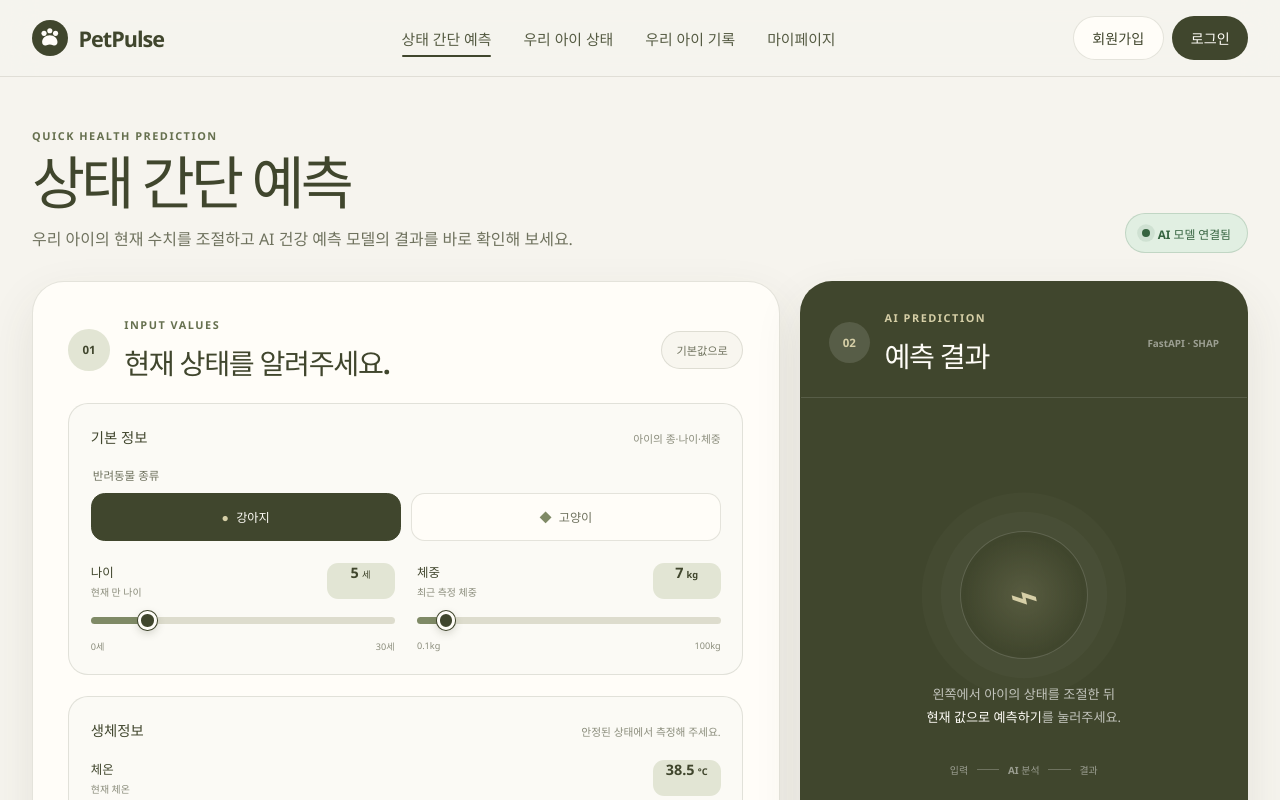
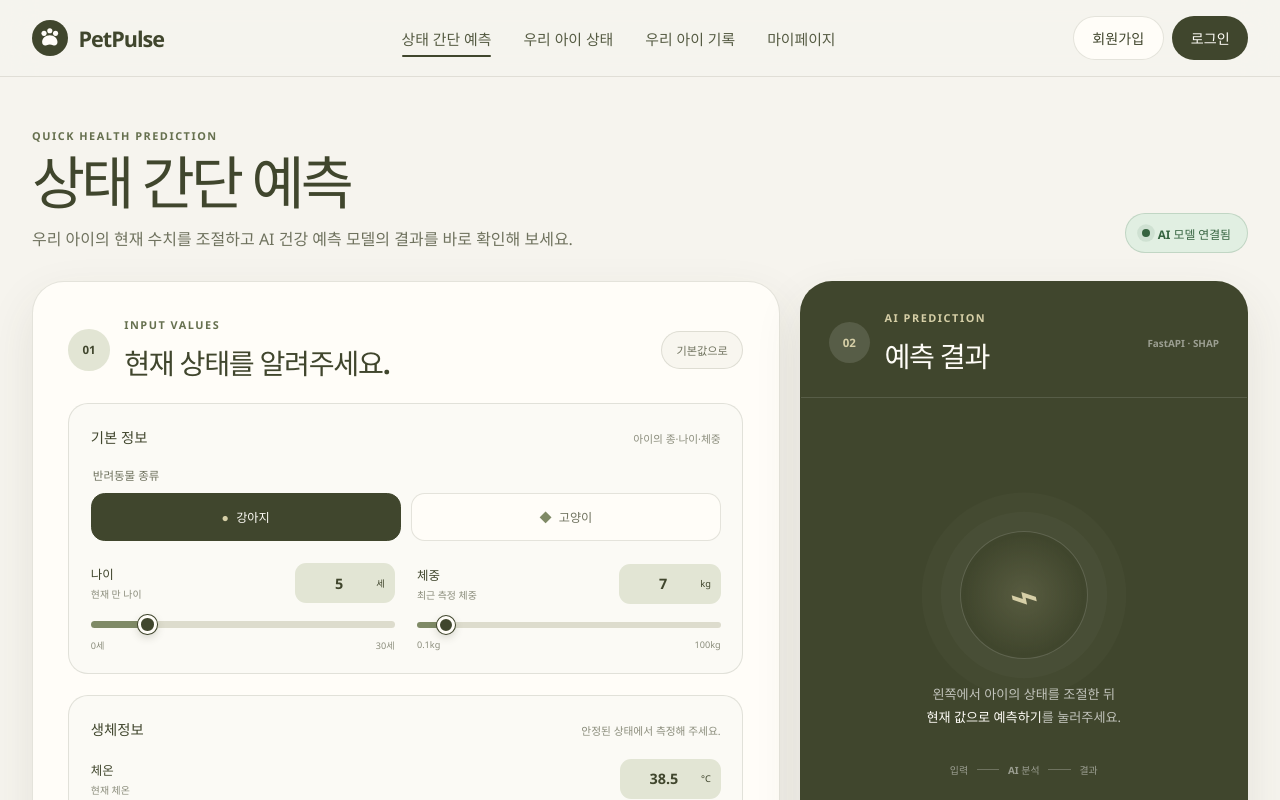
Before and after one commit to minsushin-kor/kosmo_project_02, a React (Vite) app in the folder Frontend/: page /quick-prediction in a window 1280 px wide. Shown: the top 800 px of the page. Built offline with nearby package versions, Linux system fonts and the light colour scheme; no server answers.

Commit message:
fix: 상태 예측 프론트 수정

```diff
--- a/Frontend/src/features/quickPrediction/pages/QuickPredictionPage.module.css
+++ b/Frontend/src/features/quickPrediction/pages/QuickPredictionPage.module.css
@@ -242,10 +242,17 @@
 .rangeGrid {
   display: grid;
   grid-template-columns: repeat(2, minmax(0, 1fr));
+  align-items: stretch;
   gap: 1.4rem;
 }
 
-.rangeField,
+.rangeField {
+  display: flex;
+  flex-direction: column;
+  justify-content: center;
+  margin-top: 1.25rem;
+}
+
 .levelField {
   display: block;
   margin-top: 1.25rem;
@@ -282,12 +289,11 @@
   font-weight: 500;
 }
 
-.rangeHeading output,
 .levelHeading output {
   display: inline-flex;
-  min-width: 4.25rem;
+  min-width: 6.5rem;
   min-height: 2.25rem;
-  align-items: baseline;
+  align-items: center;
   justify-content: center;
   padding: 0 0.65rem;
   border-radius: 0.7rem;
@@ -297,16 +303,56 @@
   font-weight: 900;
 }
 
-.rangeHeading output em {
+.rangeValueInput {
+  display: inline-flex;
+  min-width: 6.2rem;
+  min-height: 2.5rem;
+  align-items: center;
+  justify-content: center;
+  overflow: hidden;
+  padding: 0 0.55rem;
+  border: 1px solid transparent;
+  border-radius: 0.7rem;
+  background: var(--color-sage-soft);
+  color: var(--color-primary);
+  transition: border-color 160ms ease, box-shadow 160ms ease, background 160ms ease;
+}
+
+.rangeValueInput:focus-within {
+  border-color: var(--color-secondary);
+  background: var(--color-surface);
+  box-shadow: 0 0 0 3px rgba(151, 158, 117, 0.18);
+}
+
+.rangeValueInput input {
+  width: 4.25rem;
+  min-width: 0;
+  padding: 0;
+  border: 0;
+  outline: 0;
+  background: transparent;
+  color: inherit;
+  font: inherit;
+  font-size: 0.9rem;
+  font-weight: 900;
+  line-height: 1;
+  text-align: center;
+}
+
+.rangeValueInput input::-webkit-inner-spin-button,
+.rangeValueInput input::-webkit-outer-spin-button {
+  margin: 0;
+  appearance: none;
+}
+
+.rangeValueInput em {
+  flex: 0 0 auto;
   margin-left: 0.2rem;
   font-size: 0.58rem;
   font-style: normal;
 }
 
-.levelHeading output {
-  min-width: 6.5rem;
-  font-size: 0.68rem;
-}
+.levelHeading output { font-size: 0.68rem; }
 
 .rangeField input[type='range'],
 .levelField input[type='range'] {
--- a/Frontend/src/features/quickPrediction/pages/QuickPredictionPage.tsx
+++ b/Frontend/src/features/quickPrediction/pages/QuickPredictionPage.tsx
@@ -111,12 +111,37 @@ function RangeField({
   onChange,
 }: RangeFieldProps) {
   const progress = ((value - min) / (max - min)) * 100
+  const updateRangeValue = (nextValue: number) => {
+    if (!Number.isFinite(nextValue)) {
+      return
+    }
+
+    const decimalPlaces = step.toString().split('.')[1]?.length ?? 0
+    const clampedValue = Math.min(max, Math.max(min, nextValue))
+    onChange(Number(clampedValue.toFixed(decimalPlaces)))
+  }
 
   return (
-    <label className={styles.rangeField} htmlFor={id}>
+    <div className={styles.rangeField}>
       <span className={styles.rangeHeading}>
-        <span><strong>{label}</strong><small>{description}</small></span>
-        <output htmlFor={id}>{value}<em>{unit}</em></output>
+        <span>
+          <label htmlFor={`${id}-number`}><strong>{label}</strong></label>
+          <small id={`${id}-description`}>{description}</small>
+        </span>
+        <span className={styles.rangeValueInput}>
+          <input
+            id={`${id}-number`}
+            type="number"
+            min={min}
+            max={max}
+            step={step}
+            value={value}
+            aria-label={`${label} 직접 입력`}
+            aria-describedby={`${id}-description`}
+            onChange={(event) => updateRangeValue(event.currentTarget.valueAsNumber)}
+          />
+          <em>{unit}</em>
+        </span>
       </span>
       <input
         id={id}
@@ -125,11 +150,13 @@ function RangeField({
         max={max}
         step={step}
         value={value}
+        aria-label={`${label} 슬라이더`}
+        aria-describedby={`${id}-description`}
         style={{ '--range-progress': `${progress}%` } as CSSProperties}
-        onChange={(event) => onChange(Number(event.target.value))}
+        onChange={(event) => updateRangeValue(event.currentTarget.valueAsNumber)}
       />
       <span className={styles.rangeLimits}><small>{min}{unit}</small><small>{max}{unit}</small></span>
-    </label>
+    </div>
   )
 }
 
```
Also changed, not shown: 1 other file (tests, documents, lock files or other folders).
